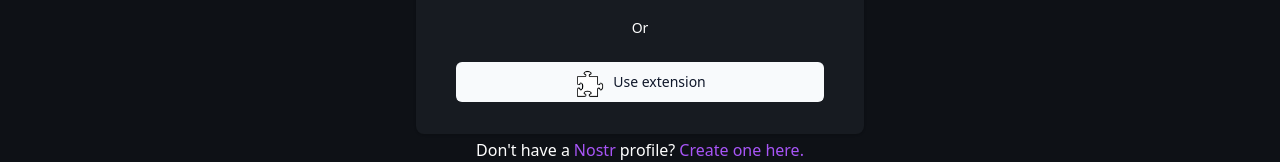
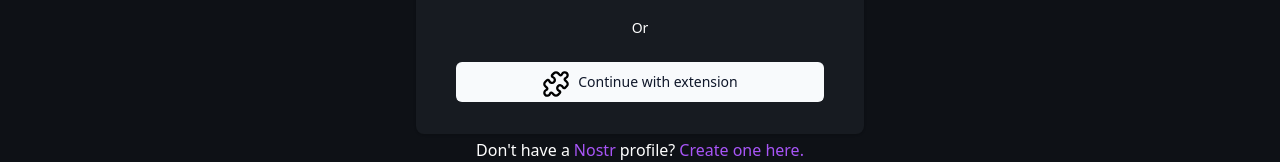
Before and after one commit to NostrGit/NostrGit, a Next.js app: page /login in a window 1280 px wide. Shown: the part 410-572 px from the top of the page. Built offline with nearby package versions, Linux system fonts and the light colour scheme; what nostr-relaypool would draw is missing.

Commit message:
Change extension icon. Change text to Continue with extension.

```diff
--- a/src/app/login/page.tsx
+++ b/src/app/login/page.tsx
@@ -99,19 +99,18 @@ export default function Login() {
                 <Button className="flex justify-center gap-2 items-center w-full">
                   <Image
                     className="grayscale self-start"
-                    width={31}
-                    height={31}
-                    src="/extension.png"
+                    width={28}
+                    height={28}
+                    src="/extension.svg"
                     alt="Alby"
                   />
-                  <p className="self-center">Use extension</p>
+                  <p className="text-center">Continue with extension</p>
                 </Button>
               </div>
             </div>
           </div>
           <div className="flex justify-center center mt-1">
             <p>
-              {/* eslint react/no-unescaped-entities */}
               Don't have a
               <a href="https://nostr.how/">
                 <b className="font-medium text-purple-500 ml-1 mr-1">Nostr</b>
```
Also changed, not shown: public/extension.png (deleted), public/extension.svg (added).
